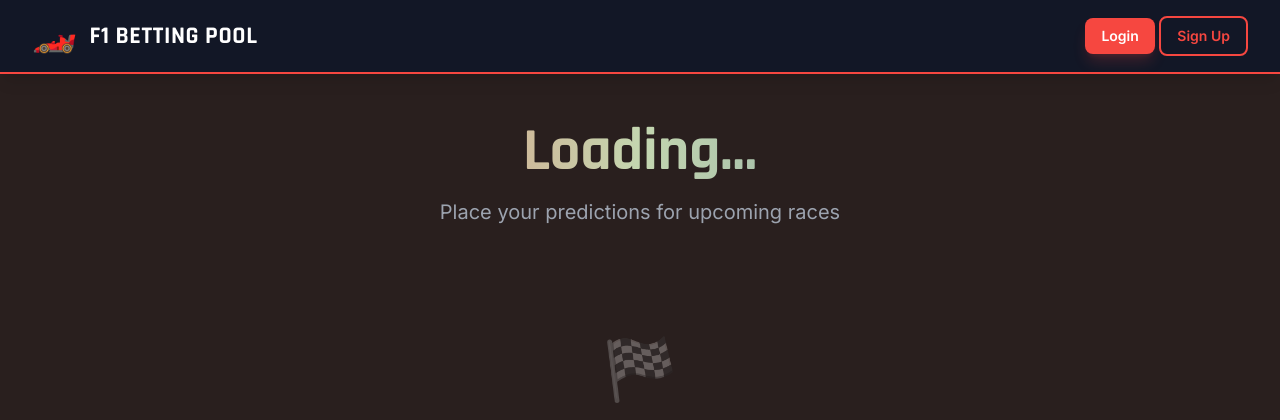
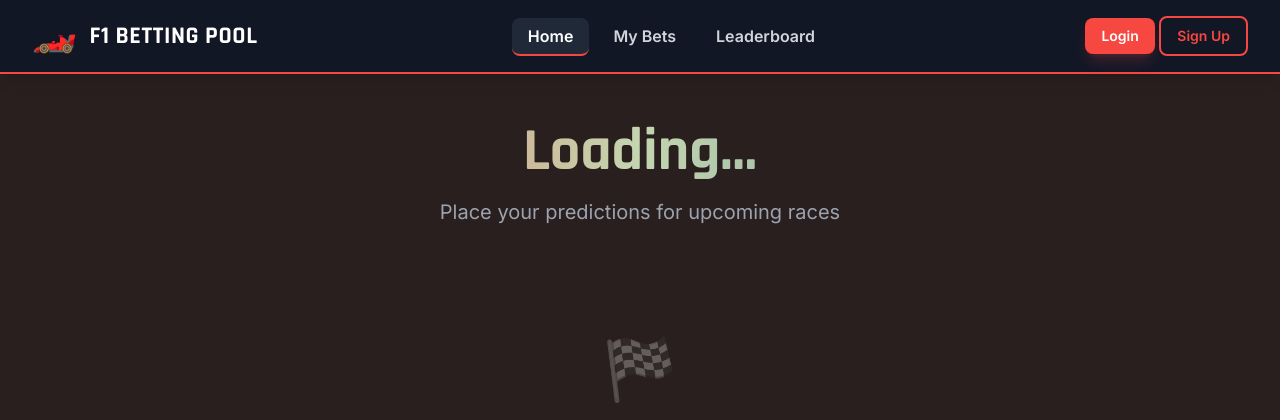
Before and after one commit to SammieEtje/myPool, a Django app: page / in a window 1280 px wide. Shown: the top 420 px of the page. Run offline with Django 5.2, Linux system fonts and the light colour scheme; style sheets or scripts are compiled from the project's sources; parts of the project's set-up code (start-up, migrations or seed data) failed here and were passed over.

Commit message:
fix: update PostgreSQL volume path for correct data storage; adjust navbar visibility for improved navigation

```diff
--- a/docker-compose.yml
+++ b/docker-compose.yml
@@ -4,7 +4,7 @@ services:
     image: postgres:18.1-alpine
     container_name: f1betting-db
     volumes:
-      - postgres_data:/var/lib/postgresql/data
+      - postgres_data:/var/lib/postgresql
     environment:
       POSTGRES_DB: ${POSTGRES_DB:-f1betting}
       POSTGRES_USER: ${POSTGRES_USER:-f1user}
--- a/templates/index.html
+++ b/templates/index.html
@@ -27,7 +27,7 @@
                 </div>
 
                 <!-- Desktop Navigation -->
-                <ul class="navbar-nav hidden sm:flex" id="mainNav">
+                <ul class="navbar-nav sm:flex" id="mainNav">
                     <li><a href="#" class="nav-link active" data-page="home">Home</a></li>
                     <li><a href="#" class="nav-link" data-page="my-bets">My Bets</a></li>
                     <li><a href="#" class="nav-link" data-page="leaderboard">Leaderboard</a></li>
```
